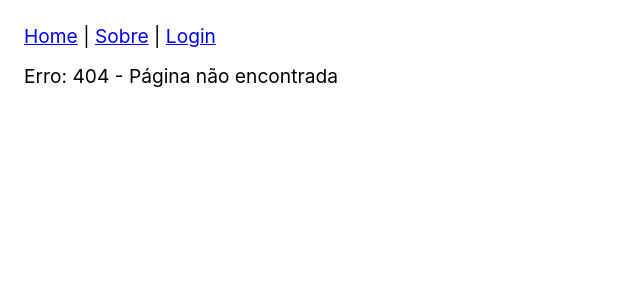
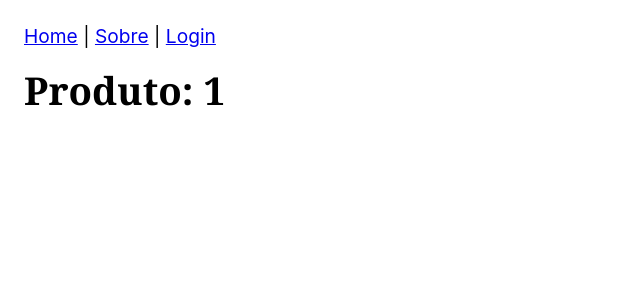
Before and after one commit to claudiogaalvao/OrigamidReactCompleto, a React (Create React App) app: page /produto/1 in a window 1280 px wide. Before the commit this address had no page. Shown: the top 300 px of the page, without its empty margins (0-640 px from the left). Built offline with nearby package versions, Linux system fonts and the light colour scheme.

Commit message:
Rotas dinâmicas com useParams e useLocation

```diff
--- a/src/App.js
+++ b/src/App.js
@@ -5,6 +5,7 @@
 import Header from './Header';
 import NaoEncontrado from './NaoEncontrado';
 import Login from './Login';
+import Produto from './Produto';
 
 const App = () => {
 
@@ -15,6 +16,7 @@
         <Route path="login" element={<Login />} />
         <Route path="/" element={<Home />} />
         <Route path="sobre" element={<Sobre />} />
+        <Route path="produto/:id" element={<Produto />} />
         <Route path="*" element={<NaoEncontrado />} />
       </Routes>
     </BrowserRouter>
--- a/src/Header.js
+++ b/src/Header.js
@@ -1,8 +1,14 @@
 import React from 'react';
-import { NavLink } from 'react-router-dom';
+import { NavLink, useLocation } from 'react-router-dom';
 import './Header.css';
 
 const Sobre = () => {
+    const location = useLocation();
+
+    React.useEffect(() => {
+        console.log('Mudou de rota');
+    }, [location]);
+
     return (
         <nav>
             <NavLink to="/" end>Home</NavLink> | <NavLink to="sobre">Sobre</NavLink> | <NavLink to="login">Login</NavLink>
--- a/src/Home.js
+++ b/src/Home.js
@@ -1,10 +1,12 @@
 import React from 'react';
+import { Link } from 'react-router-dom';
 
 const Home = () => {
     return (
         <div>
             <h1>Home</h1>
             <p>Essa é a home</p>
+            <Link to="produto/notebook">Notebook</Link> | <Link to="produto/smartphone">Smartphone</Link>
         </div>
     )
 }
--- /dev/null
+++ b/src/Produto.js
@@ -0,0 +1,20 @@
+import React from 'react'
+import { useLocation, useParams } from 'react-router-dom'
+
+const Produto = () => {
+    const params = useParams();
+    const location = useLocation();
+
+    console.log(location.pathname);
+
+    const search = new URLSearchParams(location.search);
+    console.log(search.get('cor'));
+
+    return (
+        <div>
+            <h1>Produto: {params.id}</h1>
+        </div>
+    )
+}
+
+export default Produto
```
